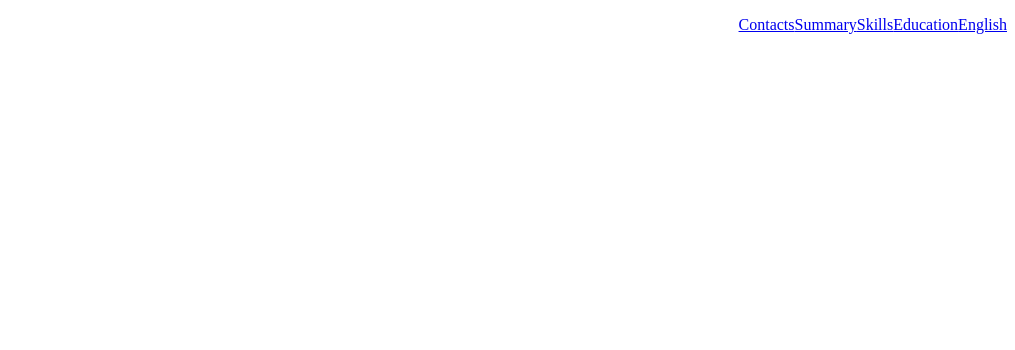
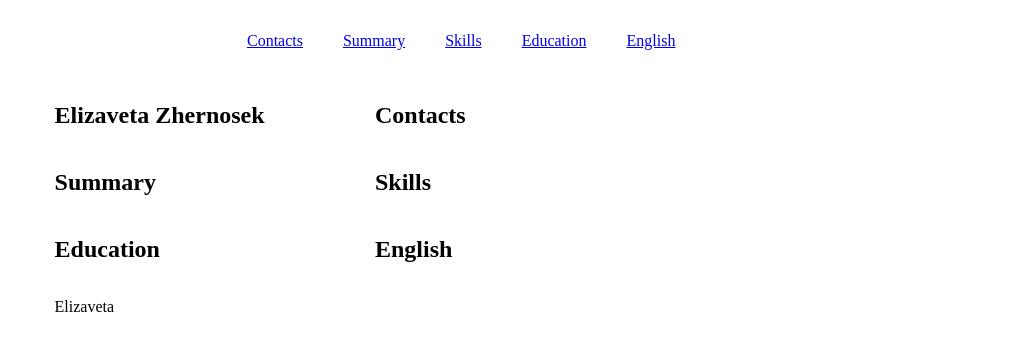
Before and after one commit to ElizavetaZhernosek/rsschool-cv, a plain HTML site: page index.html in a window 1280 px wide. Shown: the whole page, without its empty margins (265-1280 px from the left). Drawn offline with Linux system fonts and the light colour scheme.

Commit message:
feat: add sections

```diff
--- a/index.html
+++ b/index.html
@@ -13,25 +13,46 @@
         <nav class="nav">
           <ul class="nav-list">
             <li class="nav-item">
-              <a class="nav-item-link" href="#">Contacts</a>
+              <a class="nav-item-link" href="#contacts">Contacts</a>
             </li>
             <li class="nav-item">
-              <a class="nav-item-link" href="#">Summary</a>
+              <a class="nav-item-link" href="#summary">Summary</a>
             </li>
             <li class="nav-item">
-              <a class="nav-item-link" href="#">Skills</a>
+              <a class="nav-item-link" href="#skills">Skills</a>
             </li>
             <li class="nav-item">
-              <a class="nav-item-link" href="#">Education</a>
+              <a class="nav-item-link" href="#education">Education</a>
             </li>
             <li class="nav-item">
-              <a class="nav-item-link" href="#">English</a>
+              <a class="nav-item-link" href="#english">English</a>
             </li>
           </ul>
         </nav>
       </header>
-      <main class="main"></main>
-      <footer class="footer"></footer>
+      <main class="main-container">
+        <section class="section">
+          <h1 class="section-title">Elizaveta Zhernosek</h1>
+        </section>
+        <section class="section" id="contacts">
+          <h2 class="section-contacts">Contacts</h2>
+        </section>
+        <section class="section" id="summary">
+          <h2 class="section-summary">Summary</h2>
+        </section>
+        <section class="section" id="skills">
+          <h2 class="section-skills">Skills</h2>
+        </section>
+        <section class="section" id="education">
+          <h2 class="section-education">Education</h2>
+        </section>
+        <section class="section" id="english">
+          <h2 class="section-ebglish">English</h2>
+        </section>
+      </main>
+      <footer class="footer">
+          <p>Elizaveta</p>
+      </footer>
     </div>
   </body>
 </html>
--- a/style.css
+++ b/style.css
@@ -21,7 +21,16 @@
 }
 
 html {
-    scroll-behavior: smooth;
+  scroll-behavior: smooth;
+}
+
+body {
+  min-height: 100vh;
+  padding: 0;
+  margin: 0;
+  display: flex;
+  flex-direction: column;
+  justify-content: space-between;
 }
 
 .container {
@@ -34,9 +43,18 @@ html {
   display: flex;
   justify-content: flex-end;
   align-items: center;
-
 }
 
-.nav-item {
-    /* min-width: 100px; */
+.nav-item-link {
+  padding: 0 20px;
+  line-height: 50px;
 }
+
+.main-container {
+  display: flex;
+  flex-wrap: wrap;
+}
+
+.section {
+  width: 50%;
+}
```
